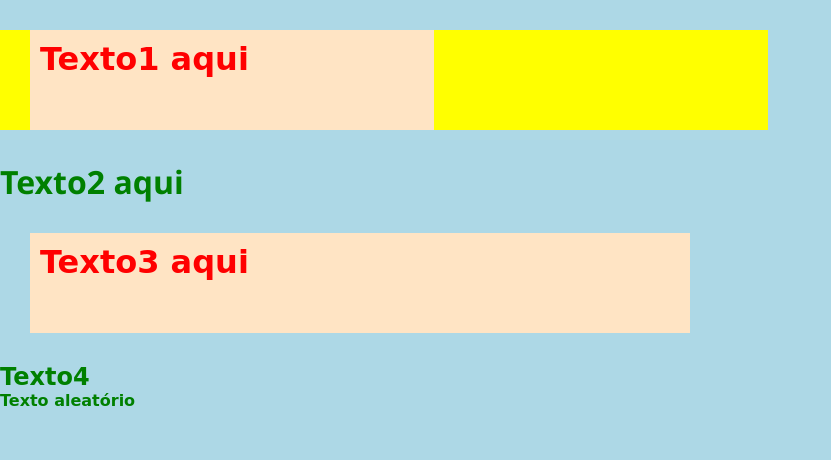
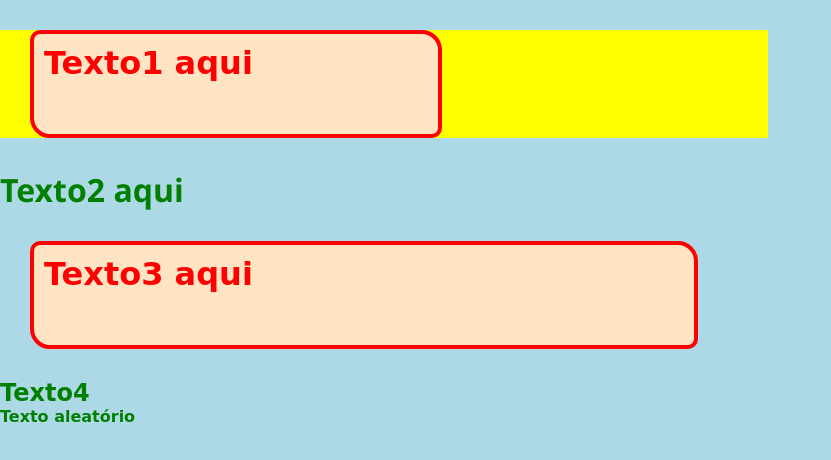
Before and after one commit to FabianoVaz/Web1, a plain HTML site: page 05 - CSS/aula 1/index.html in a window 1280 px wide. Shown: the whole page, without its empty margins (0-831 px from the left). Drawn offline with Linux system fonts and the light colour scheme; a web font is replaced by a local one.

Commit message:
CSS - 2ª parte

```diff
--- a/05 - CSS/style.css
+++ b/05 - CSS/aula 1/style.css
@@ -17,6 +17,13 @@ body{
     width: 50%;
     padding: 10px;
     margin: 30px;
+
+    border: 4px solid red;
+    border-radius: 10px 20px;
+
+    /* border-style: solid;
+    border-width: 4px;
+    border-color: green; */
 }
 
 .teste{
--- /dev/null
+++ b/05 - CSS/aula 2/style.css
@@ -0,0 +1,28 @@
+body{
+    margin: 0px;
+    font-family: 'Segoe UI', Tahoma, Geneva, Verdana, sans-serif;
+}
+
+.teste{
+    height: 100vh;
+    width: 100vw;
+    display: flex;
+    justify-content: space-evenly;
+    align-items: center;
+    flex-direction: row;
+    flex-wrap: wrap;
+    gap: 20px
+}
+
+#miolo{
+    background-color: #09b409;
+    height: 200px;
+    width: 200px;
+    border-radius: 100px;
+    color: #fff;
+    display: flex;
+    align-items: center;
+    justify-content: center;
+
+    box-shadow: 11px 13px 23px -7px rgba(0,0,0,0.75);
+}
```
Also changed, not shown: 05 - CSS/aula 2/index.html (added, +20 -0 lines), 05 - CSS/aula 1/index.html (renamed from 05 - CSS/index.html).
